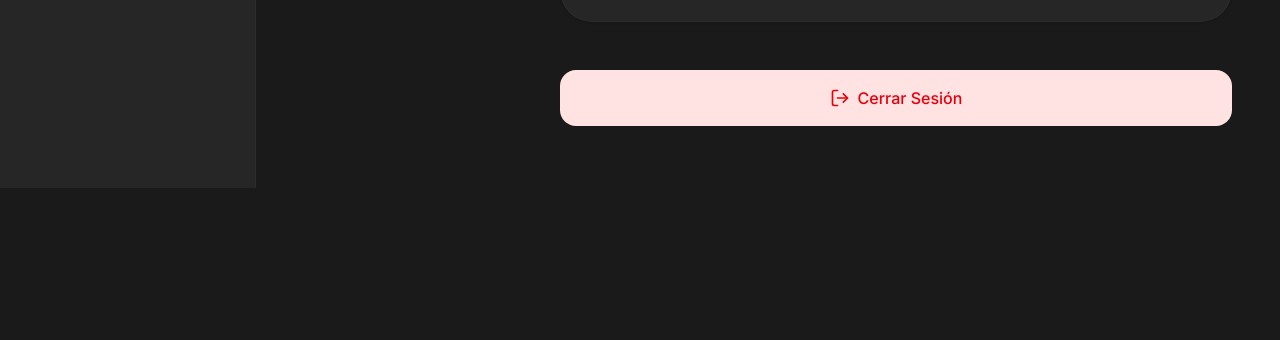
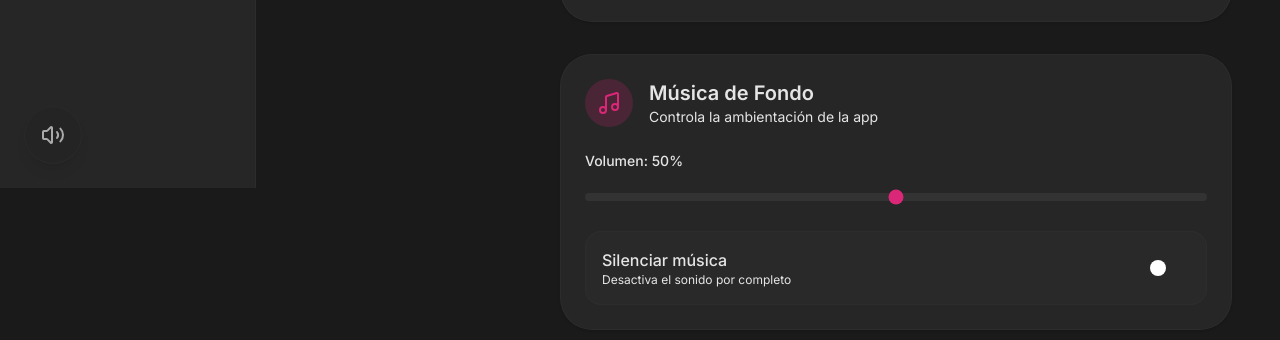
Before and after one commit to najerajahir4-ops/nuestro-espacio, a Next.js app: page /settings in a window 1280 px wide. Shown: the part 612-952 px from the top of the page. Before the commit the page ends 800 px from the top, so only its background shows below. Built offline with nearby package versions, Linux system fonts and the light colour scheme; no server answers.

Commit message:
feat: add global background music with settings

```diff
--- a/app/layout.tsx
+++ b/app/layout.tsx
@@ -3,6 +3,8 @@ import { Inter } from "next/font/google";
 import "./globals.css";
 import { ThemeProvider } from "@/components/ThemeProvider";
 import { LayoutWrapper } from "@/components/LayoutWrapper";
+
+import { AudioProvider } from "@/components/AudioProvider";
 
 const inter = Inter({ subsets: ["latin"], variable: '--font-primary' });
 
@@ -20,9 +22,11 @@ export default function RootLayout({
     <html lang="es" suppressHydrationWarning>
       <body className={`${inter.variable} antialiased min-h-screen pb-16 md:pb-0`}>
         <ThemeProvider>
-          <LayoutWrapper>
-            {children}
-          </LayoutWrapper>
+          <AudioProvider>
+            <LayoutWrapper>
+              {children}
+            </LayoutWrapper>
+          </AudioProvider>
         </ThemeProvider>
       </body>
     </html>
--- a/app/settings/page.tsx
+++ b/app/settings/page.tsx
@@ -5,8 +5,9 @@ import { useAppStore } from '@/store/useAppStore';
 import Image from 'next/image';
 import { useRouter } from 'next/navigation';
 import { motion } from 'framer-motion';
-import { Loader2, Palette, LogOut, User } from 'lucide-react';
+import { Loader2, Palette, LogOut, User, Music } from 'lucide-react';
 import { MascotMood } from '@/components/MascotMood';
+import { useAudio } from '@/components/AudioProvider';
 
 const colors = [
   { name: 'Rosa Pastel', value: '#ff8fa3' },
@@ -18,6 +19,7 @@ const colors = [
 
 export default function SettingsPage() {
   const { user, setUser, theme, setTheme, accentColor, setAccentColor } = useAppStore();
+  const { volume, isMuted, setVolume, toggleMute } = useAudio();
   const [loading, setLoading] = useState(false);
   const [logoutLoading, setLogoutLoading] = useState(false);
   const router = useRouter();
@@ -152,6 +154,55 @@ export default function SettingsPage() {
           </div>
         </section>
 
+        <section className="bg-card border border-muted/50 rounded-[2rem] p-6 shadow-sm">
+          <div className="flex items-center gap-4 mb-6">
+            <div className="w-12 h-12 bg-accent/20 rounded-full flex items-center justify-center">
+              <Music className="w-6 h-6 text-accent" />
+            </div>
+            <div>
+              <h2 className="text-xl font-semibold">Música de Fondo</h2>
+              <p className="text-muted-foreground text-sm">Controla la ambientación de la app</p>
+            </div>
+          </div>
+
+          <div className="space-y-6">
+            <div>
+              <div className="flex justify-between items-center mb-3">
+                <h3 className="text-sm font-medium">Volumen: {Math.round(volume * 100)}%</h3>
+              </div>
+              <input
+                type="range"
+                min="0"
+                max="1"
+                step="0.01"
+                value={volume}
+                onChange={(e) => setVolume(parseFloat(e.target.value))}
+                className="w-full h-2 rounded-lg appearance-none cursor-pointer bg-muted"
+                style={{ accentColor: accentColor || 'currentColor' }}
+              />
+            </div>
+
+            <div className="flex items-center justify-between p-4 bg-muted/30 rounded-2xl border border-muted/50">
+              <div>
+                <p className="font-medium">Silenciar música</p>
+                <p className="text-xs text-muted-foreground">Desactiva el sonido por completo</p>
+              </div>
+              <button
+                onClick={toggleMute}
+                className={`relative inline-flex h-6 w-11 items-center rounded-full transition-colors ${
+                  isMuted || volume === 0 ? 'bg-accent' : 'bg-muted-foreground/30'
+                }`}
+              >
+                <span
+                  className={`inline-block h-4 w-4 transform rounded-full bg-white transition-transform ${
+                    isMuted || volume === 0 ? 'translate-x-6' : 'translate-x-1'
+                  }`}
+                />
+              </button>
+            </div>
+          </div>
+        </section>
+
         <section className="pt-4">
           <motion.button
             whileHover={{ scale: 1.02 }}
--- /dev/null
+++ b/components/AudioProvider.tsx
@@ -0,0 +1,146 @@
+'use client';
+
+import React, { createContext, useContext, useEffect, useRef, useState } from 'react';
+import { Volume2, VolumeX } from 'lucide-react';
+import { motion, AnimatePresence } from 'framer-motion';
+
+interface AudioContextType {
+  isPlaying: boolean;
+  isMuted: boolean;
+  volume: number;
+  toggleMute: () => void;
+  setVolume: (v: number) => void;
+}
+
+const AudioContext = createContext<AudioContextType | undefined>(undefined);
+
+export function useAudio() {
+  const ctx = useContext(AudioContext);
+  if (!ctx) throw new Error("useAudio must be used within an AudioProvider");
+  return ctx;
+}
+
+export function AudioProvider({ children }: { children: React.ReactNode }) {
+  const [isPlaying, setIsPlaying] = useState(false);
+  const [isMuted, setIsMuted] = useState(false);
+  const [volume, setVolumeState] = useState(0.5);
+  const audioRef = useRef<HTMLAudioElement | null>(null);
+  const interactedRef = useRef(false);
+
+  // Initialize from localStorage
+  useEffect(() => {
+    const savedMuted = localStorage.getItem('app_isMuted');
+    const savedVolume = localStorage.getItem('app_volume');
+    if (savedMuted !== null) setIsMuted(savedMuted === 'true');
+    if (savedVolume !== null) setVolumeState(parseFloat(savedVolume));
+  }, []);
+
+  useEffect(() => {
+    if (audioRef.current) {
+      audioRef.current.volume = volume;
+      audioRef.current.muted = isMuted || volume === 0;
+    }
+  }, [volume, isMuted]);
+
+  // Global interaction listener for autoplay
+  useEffect(() => {
+    const handleInteraction = () => {
+      if (interactedRef.current) return;
+      interactedRef.current = true;
+      if (audioRef.current) {
+        audioRef.current.play().then(() => {
+          setIsPlaying(true);
+        }).catch(err => {
+          console.error("Audio playback failed", err);
+        });
+      }
+      // Remove listeners once interacted
+      window.removeEventListener('click', handleInteraction);
+      window.removeEventListener('keydown', handleInteraction);
+      window.removeEventListener('touchstart', handleInteraction);
+    };
+
+    window.addEventListener('click', handleInteraction);
+    window.addEventListener('keydown', handleInteraction);
+    window.addEventListener('touchstart', handleInteraction);
+
+    return () => {
+      window.removeEventListener('click', handleInteraction);
+      window.removeEventListener('keydown', handleInteraction);
+      window.removeEventListener('touchstart', handleInteraction);
+    };
+  }, []);
+
+  const toggleMute = () => {
+    setIsMuted(prev => {
+      const next = !prev;
+      localStorage.setItem('app_isMuted', String(next));
+      if (!next && volume === 0) {
+        // If unmuting but volume is 0, restore it to a sensible default
+        const newVol = 0.5;
+        setVolumeState(newVol);
+        localStorage.setItem('app_volume', String(newVol));
+      }
+      return next;
+    });
+  };
+
+  const setVolume = (v: number) => {
+    setVolumeState(v);
+    localStorage.setItem('app_volume', String(v));
+    if (v === 0) {
+      setIsMuted(true);
+      localStorage.setItem('app_isMuted', 'true');
+    } else if (isMuted) {
+      setIsMuted(false);
+      localStorage.setItem('app_isMuted', 'false');
+    }
+  };
+
+  return (
+    <AudioContext.Provider value={{ isPlaying, isMuted, volume, toggleMute, setVolume }}>
+      <audio ref={audioRef} src="/images/background-music.mp3" loop preload="auto" />
+      {children}
+      <MuteButton />
+    </AudioContext.Provider>
+  );
+}
+
+function MuteButton() {
+  const { isMuted, volume, toggleMute } = useAudio();
+  const showMuted = isMuted || volume === 0;
+
+  return (
+    <motion.button
+      onClick={toggleMute}
+      whileHover={{ scale: 1.1, opacity: 1 }}
+      whileTap={{ scale: 0.9 }}
+      className="fixed bottom-6 left-6 z-50 p-4 bg-card/80 backdrop-blur-md border border-muted/50 rounded-full shadow-lg text-foreground opacity-70 transition-colors hover:bg-card hover:border-accent hover:text-accent group"
+      aria-label={showMuted ? "Unmute music" : "Mute music"}
+    >
+      <AnimatePresence mode="wait">
+        {showMuted ? (
+          <motion.div
+            key="muted"
+            initial={{ scale: 0, opacity: 0 }}
+            animate={{ scale: 1, opacity: 1 }}
+            exit={{ scale: 0, opacity: 0 }}
+            transition={{ duration: 0.15 }}
+          >
+            <VolumeX className="w-6 h-6" />
+          </motion.div>
+        ) : (
+          <motion.div
+            key="unmuted"
+            initial={{ scale: 0, opacity: 0 }}
+            animate={{ scale: 1, opacity: 1 }}
+            exit={{ scale: 0, opacity: 0 }}
+            transition={{ duration: 0.15 }}
+          >
+            <Volume2 className="w-6 h-6" />
+          </motion.div>
+        )}
+      </AnimatePresence>
+    </motion.button>
+  );
+}
```
Also changed, not shown: 1 other file (tests, documents, lock files or other folders).
